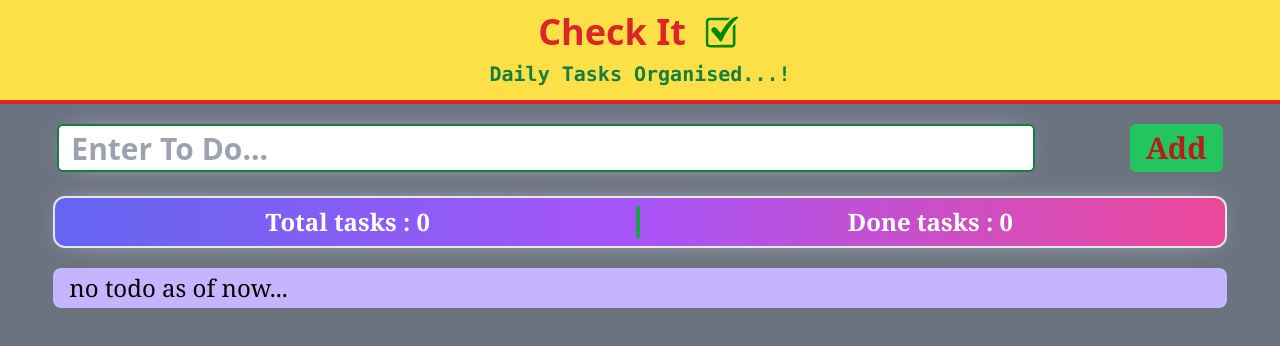
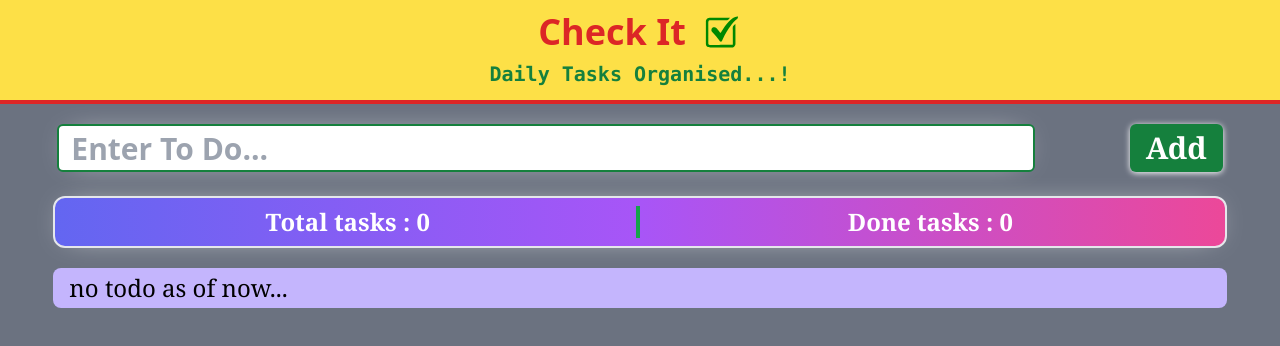
Before and after one commit to pandey2app/simpleToDoappReact, a React (Create React App) app: page / in a window 1280 px wide. Shown: the top 346 px of the page. Built offline with nearby package versions, Linux system fonts and the light colour scheme.

Commit message:
added transition

```diff
--- a/src/components/Input.jsx
+++ b/src/components/Input.jsx
@@ -33,10 +33,10 @@ export default function Input(props) {
           placeholder="Enter To Do..."
           value={todo}
           onChange={inputChange}
-          className="md:w-10/12 w-full h-12 focus:border-2 shadow-[0_0px_30px_-15px_rgba(255,255,255,1)] hover:border-violet-700 border-2 m-1 px-3 py-1 focus:outline-none focus:border-green-700  text-3xl font-semibold rounded-md"
+          className="md:w-10/12 w-full h-12 focus:border-2 transition duration-200 ease-in-out shadow-[0_0px_30px_-15px_rgba(255,255,255,1)] hover:border-violet-700 border-2 m-1 px-3 py-1 focus:outline-none focus:border-green-700  text-3xl font-semibold rounded-md"
         />
 
-        <button className="w-full md:w-auto bg-green-500 hover:bg-green-600 text-3xl m-1 px-4 h-12 text-center font-semibold text-red-700 font-serif  py-1 rounded-md hover:text-white">
+        <button className="w-full md:w-auto transition duration-200 ease-in-out hover:shadow-none bg-green-700 hover:bg-green-600 text-3xl m-1 px-4 h-12 text-center font-semibold text-white font-serif shadow-[0_1px_6px_0px_rgba(255,255,255,1)] py-1 rounded-md hover:text-black">
           {props.editData.key === -1 ? "Add" : "Update"}
         </button>
       </form>
--- a/src/components/List.jsx
+++ b/src/components/List.jsx
@@ -16,14 +16,14 @@ export default function List(props) {
             <div className="w-4/12 flex justify-evenly items-center flex-wrap md:w-3/12">
               <div className="w-full">
                 <button
-                  className="w-11/12 md:w-5/12 bg-yellow-500 hover:bg-yellow-600 text-lg  m-1 px-2 h-8 text-center text-white-700 font-serif  py-1 rounded-md hover:text-zinc-50"
+                  className="w-11/12 md:w-5/12 bg-yellow-500 hover:bg-yellow-600 transition duration-200 ease-in-out text-lg  m-1 px-2 h-8 text-center text-white-700 font-serif  py-1 rounded-md hover:text-zinc-50"
                   onClick={() => props.editTodo(key, todo)}
                   disabled={props.editData.key === -1 ? false : true}
                 >
                   {"Edit"}
                 </button>
                 <button
-                  className="w-11/12 md:w-5/12 bg-red-500 hover:bg-red-600 text-lg m-1 px-2 h-8 text-center text-white-700 font-serif  py-1 rounded-md hover:text-zinc-50"
+                  className="w-11/12 md:w-5/12 bg-red-500 hover:bg-red-600 transition duration-200 ease-in-out text-lg m-1 px-2 h-8 text-center text-white-700 font-serif  py-1 rounded-md hover:text-zinc-50"
                   onClick={() => props.deleteTodo(todo)}
                   disabled={props.editData.key === -1 ? false : true}
                 >
```
